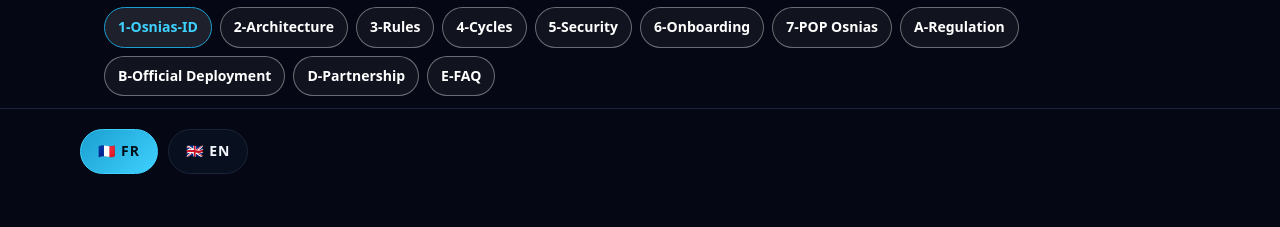
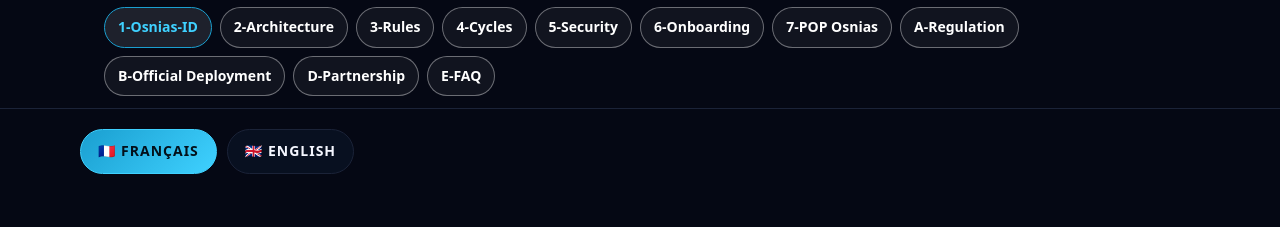
Before and after one commit to dbouzon/osnias-clearing, a plain HTML site: page osniasid/index.html in a window 1280 px wide. Shown: the part 37-264 px from the top of the page. Drawn offline with Linux system fonts and the light colour scheme.

Commit message:
Add files via upload

```diff
--- a/osniasid/index.html
+++ b/osniasid/index.html
@@ -44,7 +44,7 @@
 </div>
 </div>
 <div class="container">
-<div aria-label="Sélection de langue" class="actions"><a aria-current="page" class="btn btn-primary" href="/osniasid/" hreflang="fr" lang="fr">🇫🇷 FR</a><a class="btn" href="/en/osniasid/" hreflang="en" lang="en">🇬🇧 EN</a></div>
+<div aria-label="Sélection de langue" class="actions"><a aria-current="page" class="btn btn-primary" href="/osniasid/" hreflang="fr" lang="fr">🇫🇷 Français</a><a class="btn" href="/en/osniasid/" hreflang="en" lang="en">🇬🇧 English</a></div>
 </div>
 
 <div class="container">
```
